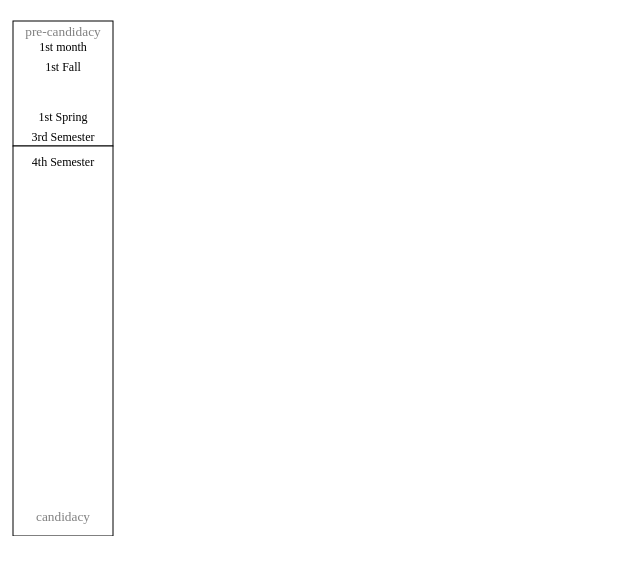
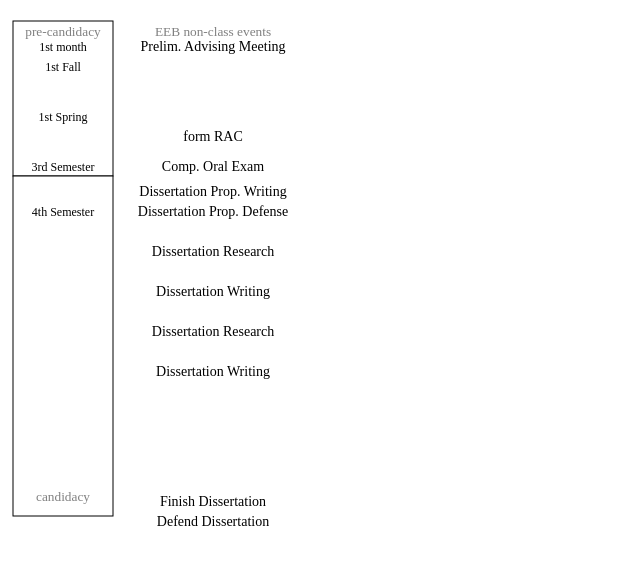
Before and after one commit to mtholder/ku-eeb-curriculum-map, a plain HTML site: page phd.html in a window 1280 px wide. Shown: the whole page, without its empty margins (0-640 px from the left). Drawn offline with Linux system fonts and the light colour scheme.

Commit message:
eeb events

```diff
--- a/phd.html
+++ b/phd.html
@@ -10,6 +10,11 @@ and http://bl.ocks.org/mbostock/4063550
 .timelinepoint {
   font-size: 12px;
 }
+
+.eebevent {
+  font-size: 14px;
+}
+
 </style>
 </head>
 <body>
@@ -23,19 +28,32 @@ and http://bl.ocks.org/mbostock/4063550
 <script>
 var CANVAS_WIDTH = 290;
 var CANVAS_HEIGHT = 520;
+
 var TIMELINE_X = 5;
 var TIMELINE_Y = 5;
 var TL_TEXT_PUSH_Y = 10;
 var TIMELINE_WIDTH = 100;
 var TIMELINE_TEXT_WIDTH = TIMELINE_WIDTH - 10;
-var MID_TIMELINE_X = TIMELINE_X  + (TIMELINE_WIDTH/2)
+var MID_TIMELINE_X = TIMELINE_X  + (TIMELINE_WIDTH/2);
+
+var EEB_X = TIMELINE_X + TIMELINE_WIDTH + 40;
+var EEB_Y = TIMELINE_Y;
+var EEB_TEXT_PUSH_Y = TL_TEXT_PUSH_Y;
+var EEB_WIDTH = 120;
+var EEB_TEXT_WIDTH = EEB_WIDTH - 10;
+var MID_EEB_X = EEB_X  + (EEB_WIDTH/2);
+
+
 var FIRST_MONTH_Y = TIMELINE_Y + 20;
 var FIRST_FALL_Y = FIRST_MONTH_Y + 20;
 var FIRST_SPRING_Y = FIRST_FALL_Y + 50;
-var THIRD_SEM_Y = FIRST_SPRING_Y + 20;
+var THIRD_SEM_Y = FIRST_SPRING_Y + 50;
 var CANDIDACY_Y = THIRD_SEM_Y + 15;
-var FOURTH_SEM_Y = CANDIDACY_Y + 10;
-var DEFENSE_Y = FOURTH_SEM_Y + 380;
+var FOURTH_SEM_Y = CANDIDACY_Y + 30;
+var THIRD_YEAR_Y = FOURTH_SEM_Y + 80;
+var FOURTH_YEAR_Y = THIRD_YEAR_Y + 80;
+var DEFENSE_Y = CANVAS_HEIGHT - 20;
+
 
 
 var canvas_root = d3.select('#canvas').append('svg')
@@ -84,8 +102,37 @@ var do_draw_timeline = function() {
   //add_timeline_text(FIRST_FALL_Y, "1st Fall");
 };
 
+var add_eeb_text = function(y, text_val, lg_vec) {
+  canvas_root.append('text')
+    .attr({"x": MID_EEB_X,
+           "y":  y + EEB_TEXT_PUSH_Y,
+           "class":"eebevent"})
+    .text(text_val).attr({"text-anchor": "middle"});
+};
+
+var do_draw_eeb_events = function() {
+  canvas_root.append('text')
+    .attr({"x":MID_EEB_X, "y": EEB_Y + 15,
+           "font-size":"10pt", "fill": "grey",
+           "text-anchor": "middle"})
+    .text("EEB non-class events");
+
+  add_eeb_text(FIRST_MONTH_Y, "Prelim. Advising Meeting", [0,0,0,0]);
+  add_eeb_text(THIRD_SEM_Y - 30, "form RAC", [0,0,0,0]);
+  add_eeb_text(THIRD_SEM_Y, "Comp. Oral Exam", [2,2,0,1]);
+  add_eeb_text(FOURTH_SEM_Y - 20, "Dissertation Prop. Writing", [2,2,1,2]);
+  add_eeb_text(FOURTH_SEM_Y, "Dissertation Prop. Defense", [2,2,1,2]);
+  add_eeb_text(THIRD_YEAR_Y - 40, "Dissertation Research", [2,2,2,2]);
+  add_eeb_text(THIRD_YEAR_Y, "Dissertation Writing", [3,3,2,2]);
+  add_eeb_text(FOURTH_YEAR_Y - 40, "Dissertation Research", [3,3,2,2]);
+  add_eeb_text(FOURTH_YEAR_Y, "Dissertation Writing", [3,3,2,2]);
+  add_eeb_text(DEFENSE_Y - 20, "Finish Dissertation", [3,3,3,2]);
+  add_eeb_text(DEFENSE_Y, "Defend Dissertation", [3,3,3,2]);
+}
+
 $(document).ready(function() {
   do_draw_timeline();
+  do_draw_eeb_events();
 });
 </script>
 
```
